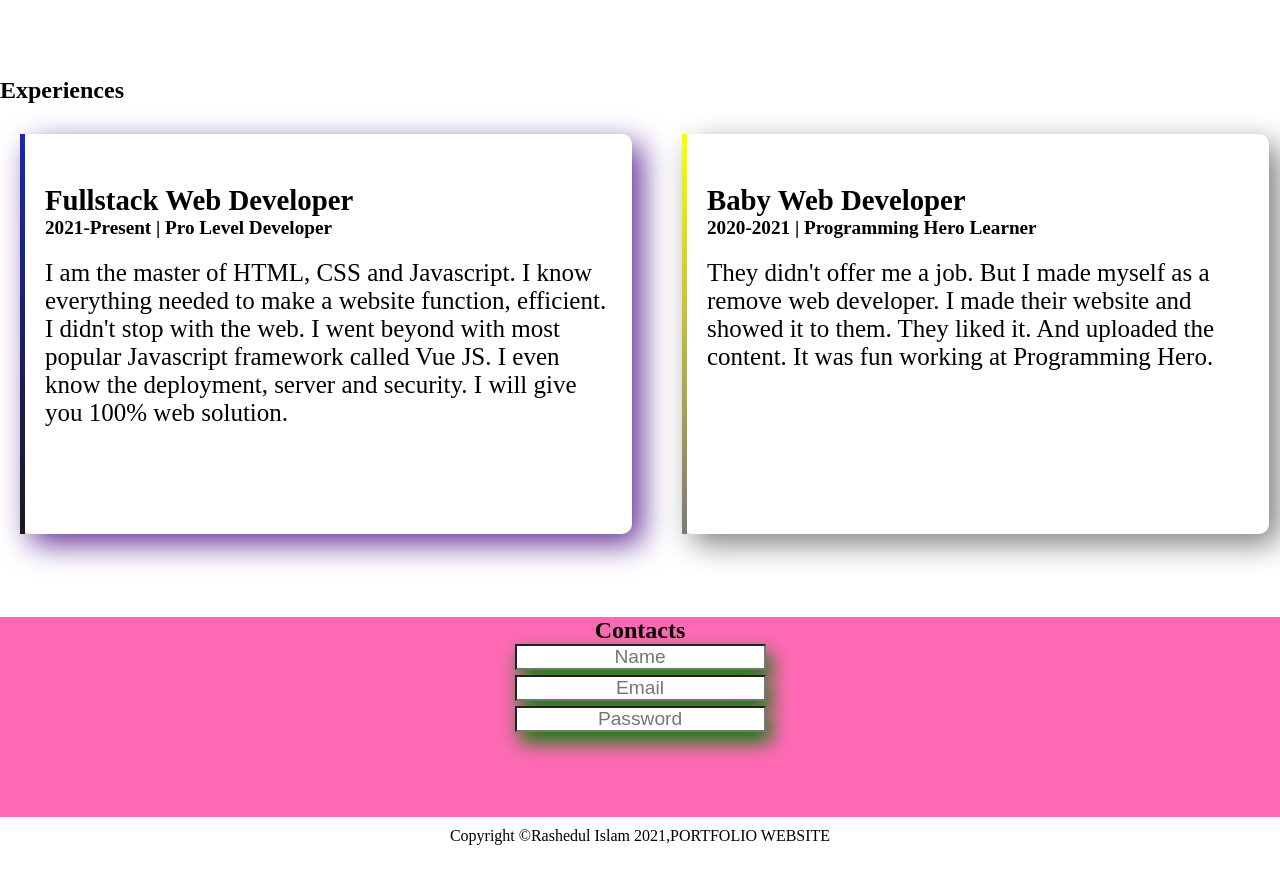
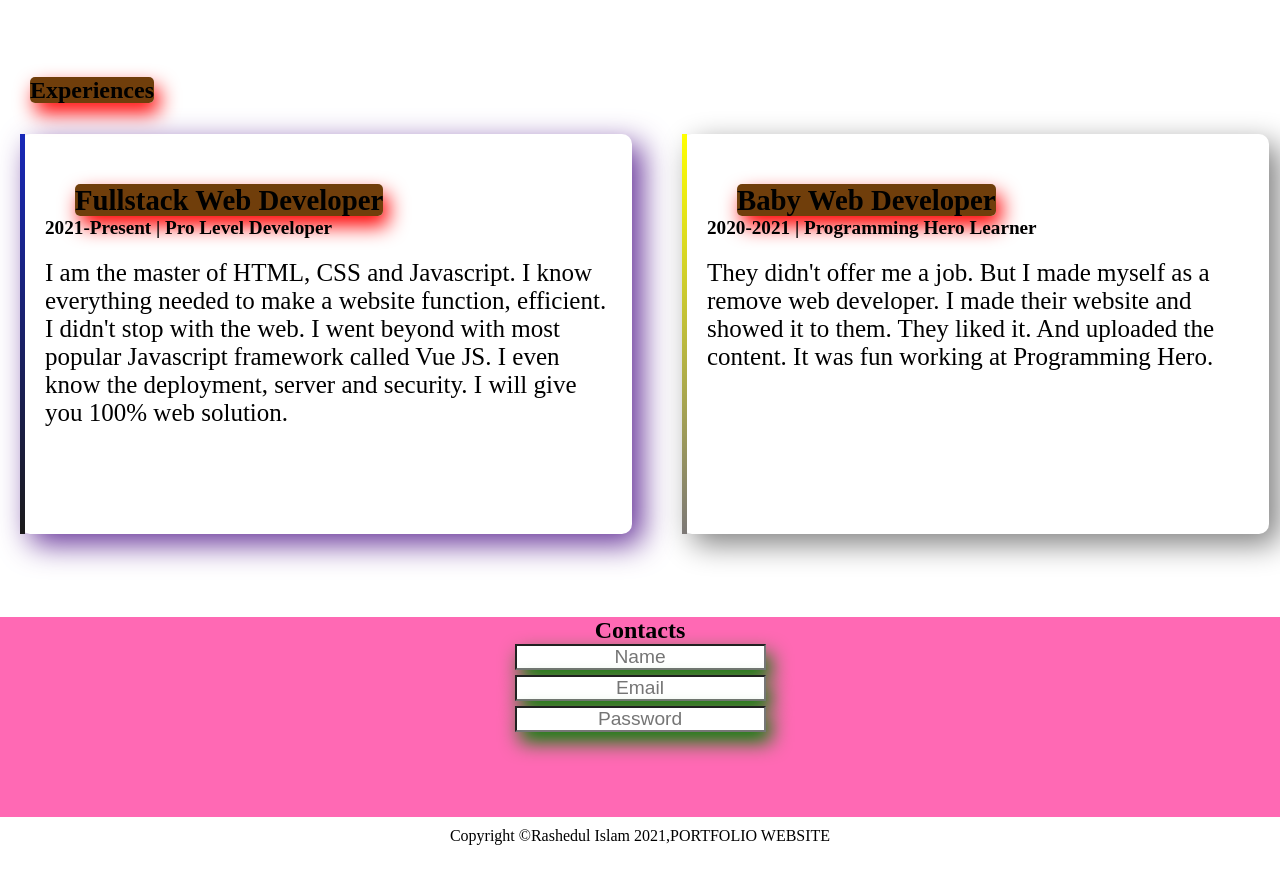
Before and after one commit to Rashedul-4-Islam/my-Portfolio, a plain HTML site: page index.html in a window 1280 px wide. Shown: the part 981-1858 px from the top of the page. Drawn offline with Linux system fonts and the light colour scheme; a web font is replaced by a local one.

Commit message:
checking time

```diff
--- a/style.css
+++ b/style.css
@@ -173,6 +173,13 @@ ul li a:hover{
     height: 500px;
     margin-top: 5em;
 }
+.third-section h1:nth-child(1){
+    display: inline;
+    margin-left: 30px;
+    background: rgb(112, 62, 11);
+    border-radius: 5px;
+    box-shadow: 5px 10px 20px red;
+}
 @media(max-width:750px){
     #experience{
         width: 100%;
```
